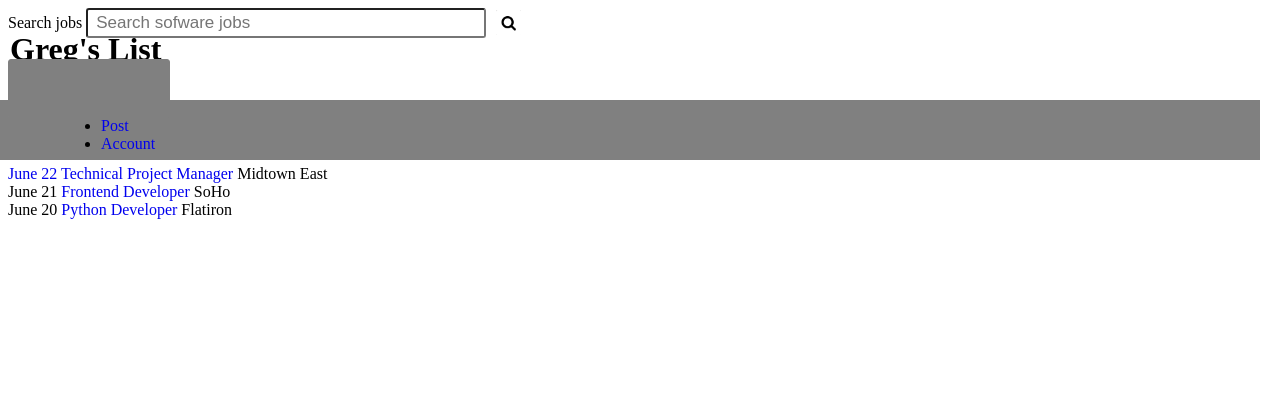
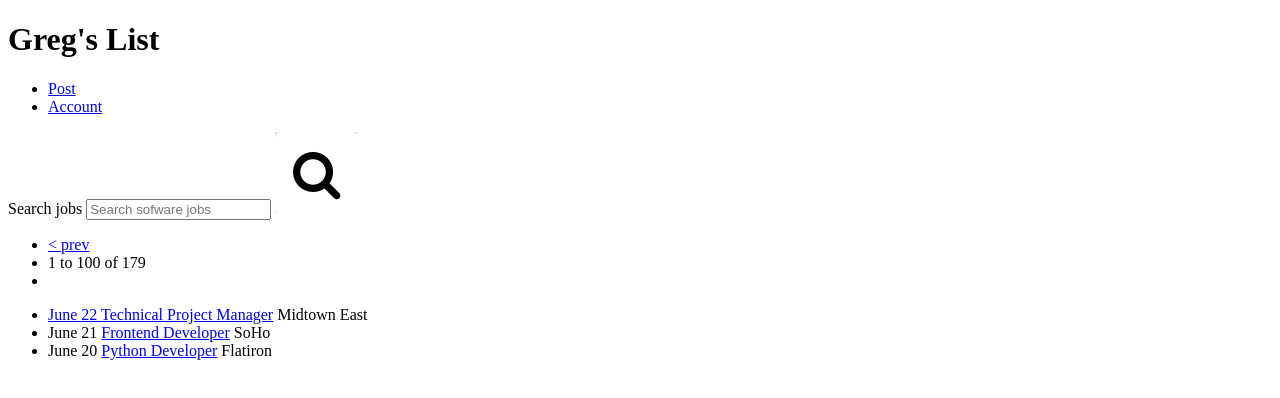
Before and after one commit to jmannyroa/gregslist, a plain HTML site: page index.html in a window 1280 px wide. Drawn offline with Linux system fonts and the light colour scheme.

Commit message:
Starts styles from scratch

```diff
--- a/main.css
+++ b/main.css
@@ -1,110 +1,3 @@
 * {
   box-sizing: border-box;
 }
-nav {
-  padding-left: 60px;
-  padding-right: 60px;
-  border: 1px solid gray;
-  background-color: gray;
-  text-align: left;
-  position: relative;
-  height: 60px;
-  }
-header {
-  position: fixed;
-  top: 0;
-  left: 0;
-  right: 0;
-  padding: 10px;
-
-  background-color: #EEEEE;
-  border-bottom: 1px solid #DDDDD;
-}
-.top-nav {
-  display: adsolute;
-  right: 10px;
-  top: 10px;
-}
-
-.nav-link {
-  font-size: 18px;
-  padding: 0 6px;
-}
-a {
-  text-decoration: none;
-}
-a:hover {
-  text-decoration: underline;
-}
-
-.search-section {
-  margin-bottom: 8px;
-}
-
-.search-section input {
-  font-size: 17px;
-  font-weight: 500;
-  line-height: 30px;
-  height: 30px;
-  border-radius: 3px;
-  padding: 0 5px 0 8px;
-  width: 400px;
-}
-
-.search-section .search-button {
-  font-size: 17px;
-  width: 37px;
-  height: auto;
-  padding: 2px 6px 3px 6px;
-  border: 1ox solid #DDDDD;
-  border-radius: 3px;
-}
-.pages {
-  display: inline-block;
-  font-size: 0px;
-  margin-bottom: 30px;
-  border: 1px solid #DDDDD;
-  border-radius: 3px;
-}
-.pages-button {
-  font-size: 16px;
-  display: inline-block;
-  padding: 8px 15px;
-  border-radius: 3px;
-}
-
-.pages-display {
-  font-size: 16;
-  padding: 0 30px;
-  padding: 8 25px;
-  border-left: 1px solid #DDDDD;
-  border-right: 1px solid #DDDDD;
-}
-.listings {
-  padding: 0;
-}
-
-.listing {
-  list-style: none;
-  margin-bottom: 15px;
-}
-
-.listing-date ,
-.listing-location {
-  color: #999;
-}
-
-.listing-title {
-  font-weight: bold;
-  font-size: 17px;
-  margin-left: 8px;
-  margin-right: 8px;
-}
-
-.search-button {
-  vertical-align: bottom;
-}
-
-.star-icon, .magnifying-glass-icon {
-  height: 100%;
-}
```
